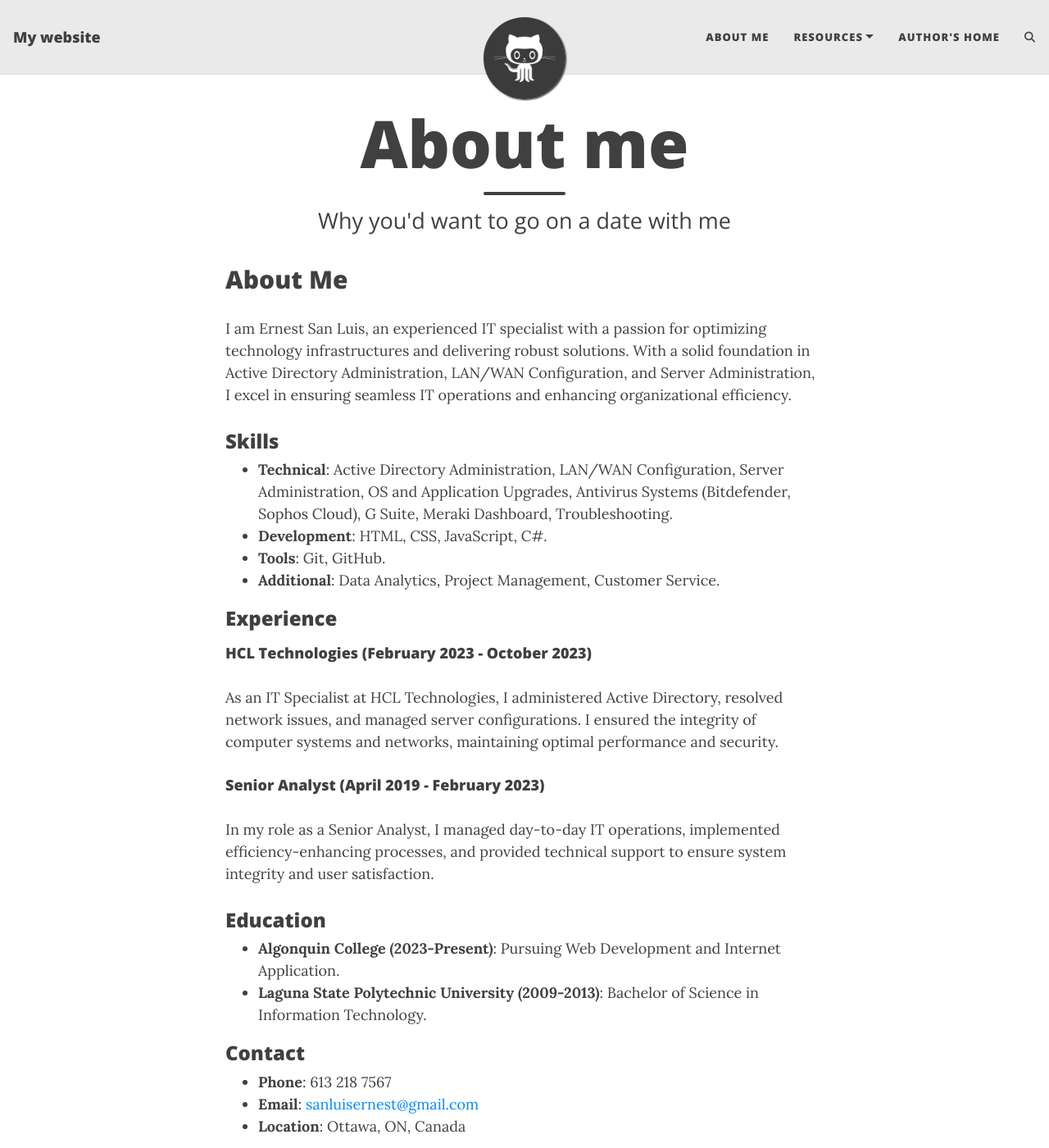
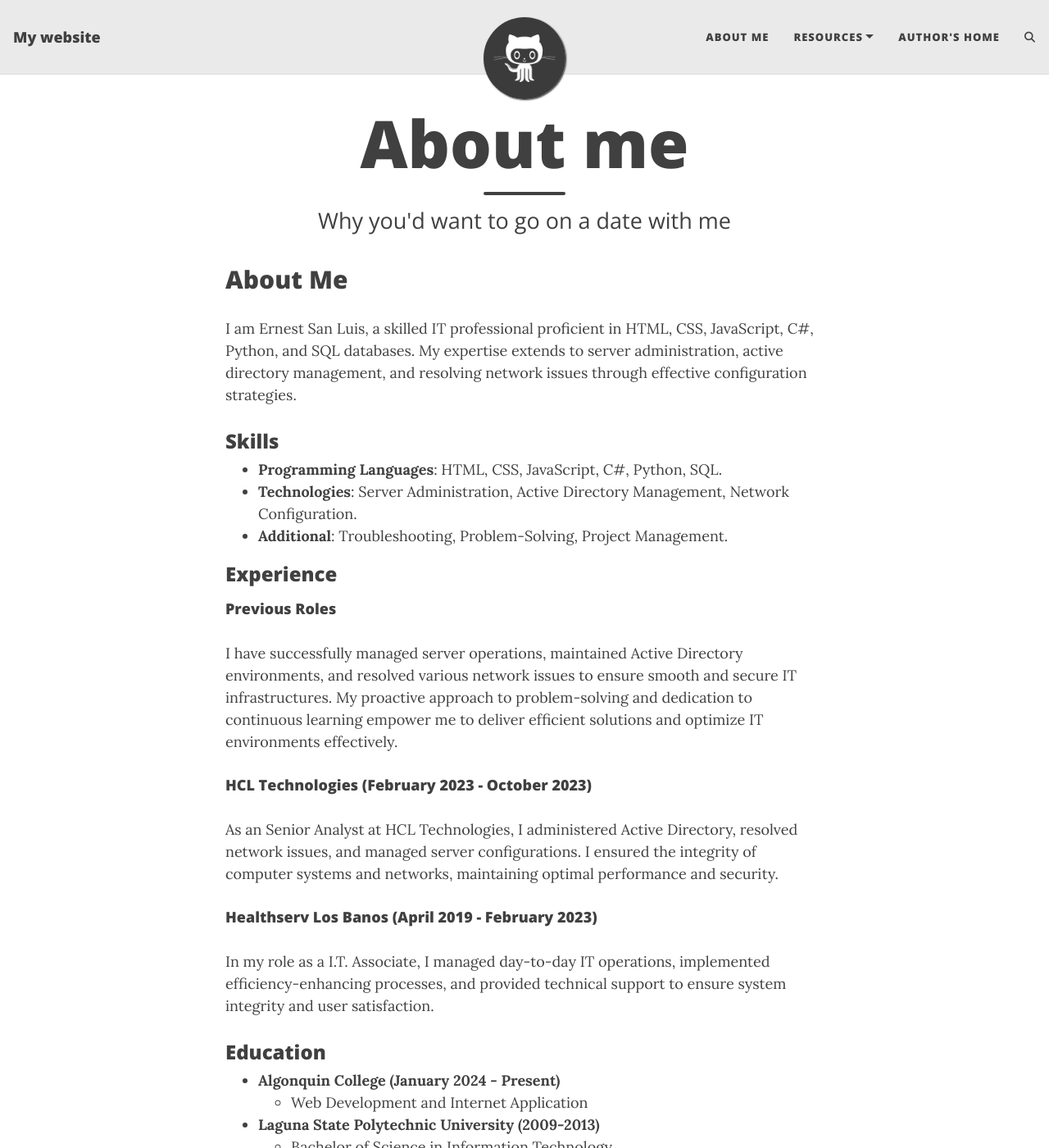
Before and after one commit to ernestsanluis/ernestsanluis.github.io, a Jekyll site: the page built from aboutme.md, in a window 1280 px wide and 1400 px high. Shown: the whole window at 82% size. Built offline with Jekyll 4.4.1, drawn with Linux system fonts in a browser that asks for light colours; comment, search, counter and statistics services are not loaded.

Commit message:
about me

```diff
--- a/aboutme.md
+++ b/aboutme.md
@@ -5,27 +5,31 @@ subtitle: Why you'd want to go on a date with me
 ---
 ## About Me
 
-I am Ernest San Luis, an experienced IT specialist with a passion for optimizing technology infrastructures and delivering robust solutions. With a solid foundation in Active Directory Administration, LAN/WAN Configuration, and Server Administration, I excel in ensuring seamless IT operations and enhancing organizational efficiency.
+I am Ernest San Luis, a skilled IT professional proficient in HTML, CSS, JavaScript, C#, Python, and SQL databases. My expertise extends to server administration, active directory management, and resolving network issues through effective configuration strategies.
 
 ### Skills
 
-- **Technical**: Active Directory Administration, LAN/WAN Configuration, Server Administration, OS and Application Upgrades, Antivirus Systems (Bitdefender, Sophos Cloud), G Suite, Meraki Dashboard, Troubleshooting.
-- **Development**: HTML, CSS, JavaScript, C#.
-- **Tools**: Git, GitHub.
-- **Additional**: Data Analytics, Project Management, Customer Service.
+- **Programming Languages**: HTML, CSS, JavaScript, C#, Python, SQL.
+- **Technologies**: Server Administration, Active Directory Management, Network Configuration.
+- **Additional**: Troubleshooting, Problem-Solving, Project Management.
 
 ### Experience
 
+#### Previous Roles
+I have successfully managed server operations, maintained Active Directory environments, and resolved various network issues to ensure smooth and secure IT infrastructures. My proactive approach to problem-solving and dedication to continuous learning empower me to deliver efficient solutions and optimize IT environments effectively.
+
 #### HCL Technologies (February 2023 - October 2023)
-As an IT Specialist at HCL Technologies, I administered Active Directory, resolved network issues, and managed server configurations. I ensured the integrity of computer systems and networks, maintaining optimal performance and security.
+As an Senior Analyst at HCL Technologies, I administered Active Directory, resolved network issues, and managed server configurations. I ensured the integrity of computer systems and networks, maintaining optimal performance and security.
 
-#### Senior Analyst (April 2019 - February 2023)
-In my role as a Senior Analyst, I managed day-to-day IT operations, implemented efficiency-enhancing processes, and provided technical support to ensure system integrity and user satisfaction.
-
+#### Healthserv Los Banos (April 2019 - February 2023)
+In my role as a I.T. Associate, I managed day-to-day IT operations, implemented efficiency-enhancing processes, and provided technical support to ensure system integrity and user satisfaction.
 ### Education
 
-- **Algonquin College (2023-Present)**: Pursuing Web Development and Internet Application.
-- **Laguna State Polytechnic University (2009-2013)**: Bachelor of Science in Information Technology.
+- **Algonquin College (January 2024 - Present)**
+  - Web Development and Internet Application
+
+- **Laguna State Polytechnic University (2009-2013)**
+  - Bachelor of Science in Information Technology
 
 ### Contact
 
```
